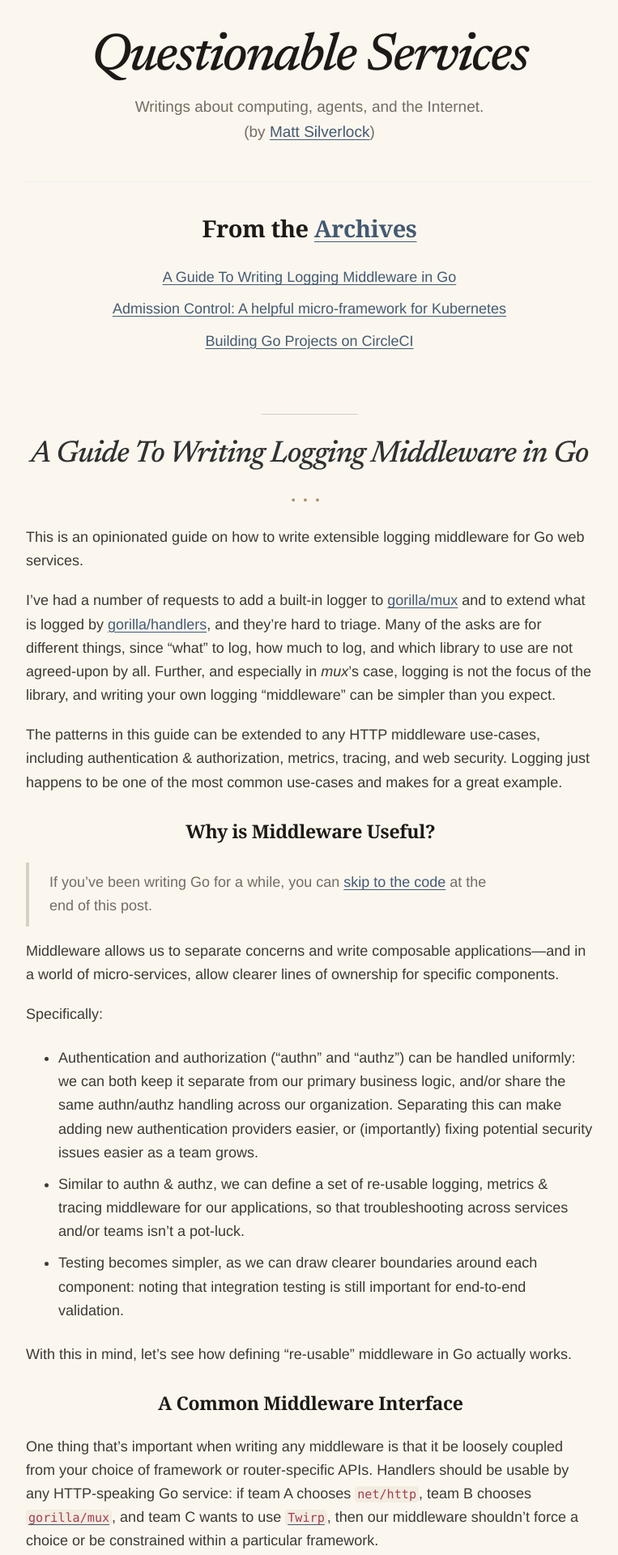
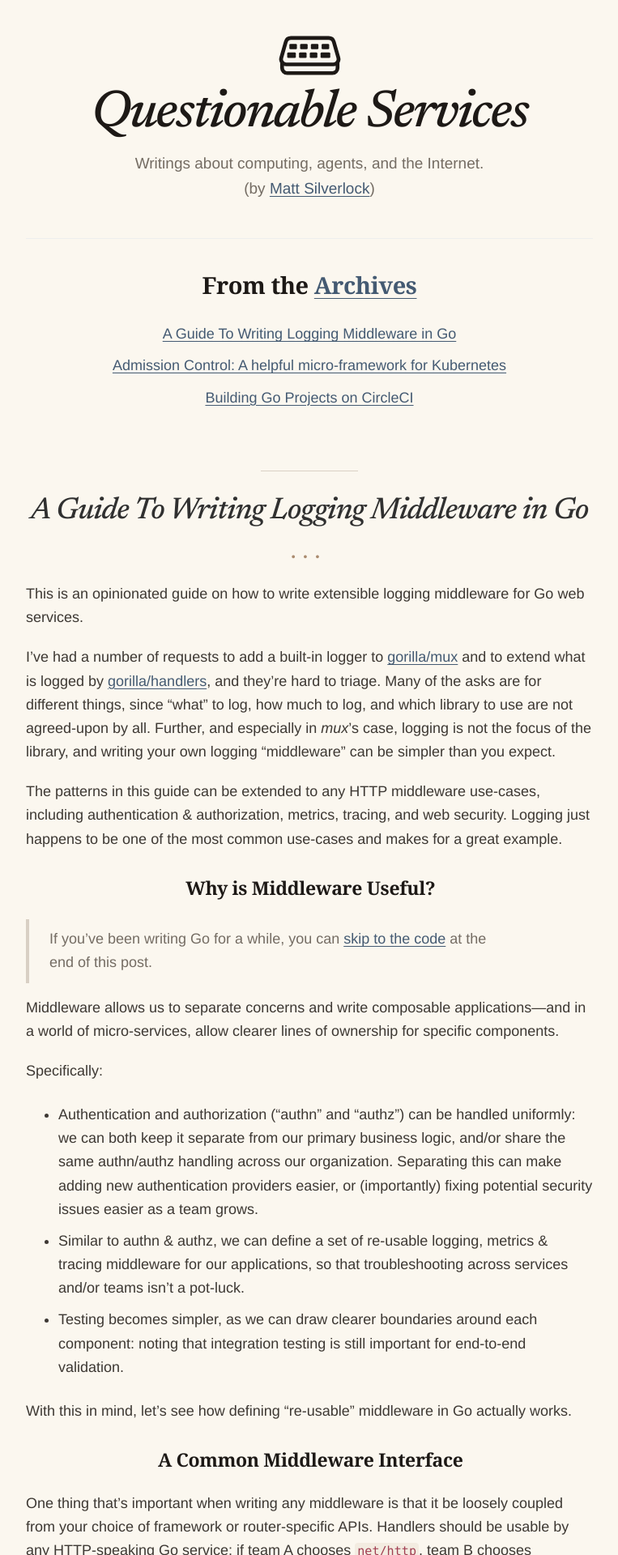
Before and after one commit to elithrar/elithrar.github.io, a Jekyll site: the page built from index.html, in a window 1280 px wide. Shown: the top 1920 px of the page at 81% size, without its empty margins (258-1021 px from the left). Built offline with Jekyll 4.4.1, drawn with Linux system fonts in a browser that asks for light colours; the list of posts is cut into pages by our own code.

Commit message:
Add keyboard mark above masthead

```diff
--- a/_layouts/default.html
+++ b/_layouts/default.html
@@ -5,6 +5,14 @@
   <body>
     <div class="container">
       <div class="header">
+        <img
+          class="header-mark"
+          src="/public/favicon.svg"
+          width="64"
+          height="64"
+          alt=""
+          aria-hidden="true"
+        />
         {% if page.url == "/" or paginator %}
         <h1 class="header-title"><a href="/">{{ site.title }}</a></h1>
         {% else %}
--- a/public/css/app.css
+++ b/public/css/app.css
@@ -154,6 +154,13 @@ h3 {
 .header {
   color: var(--ink);
   margin-bottom: 2.25rem;
+}
+
+.header-mark {
+  display: block;
+  width: 4.25rem;
+  height: 4.25rem;
+  margin: -0.75rem auto 0;
 }
 
 .header-title {
```
